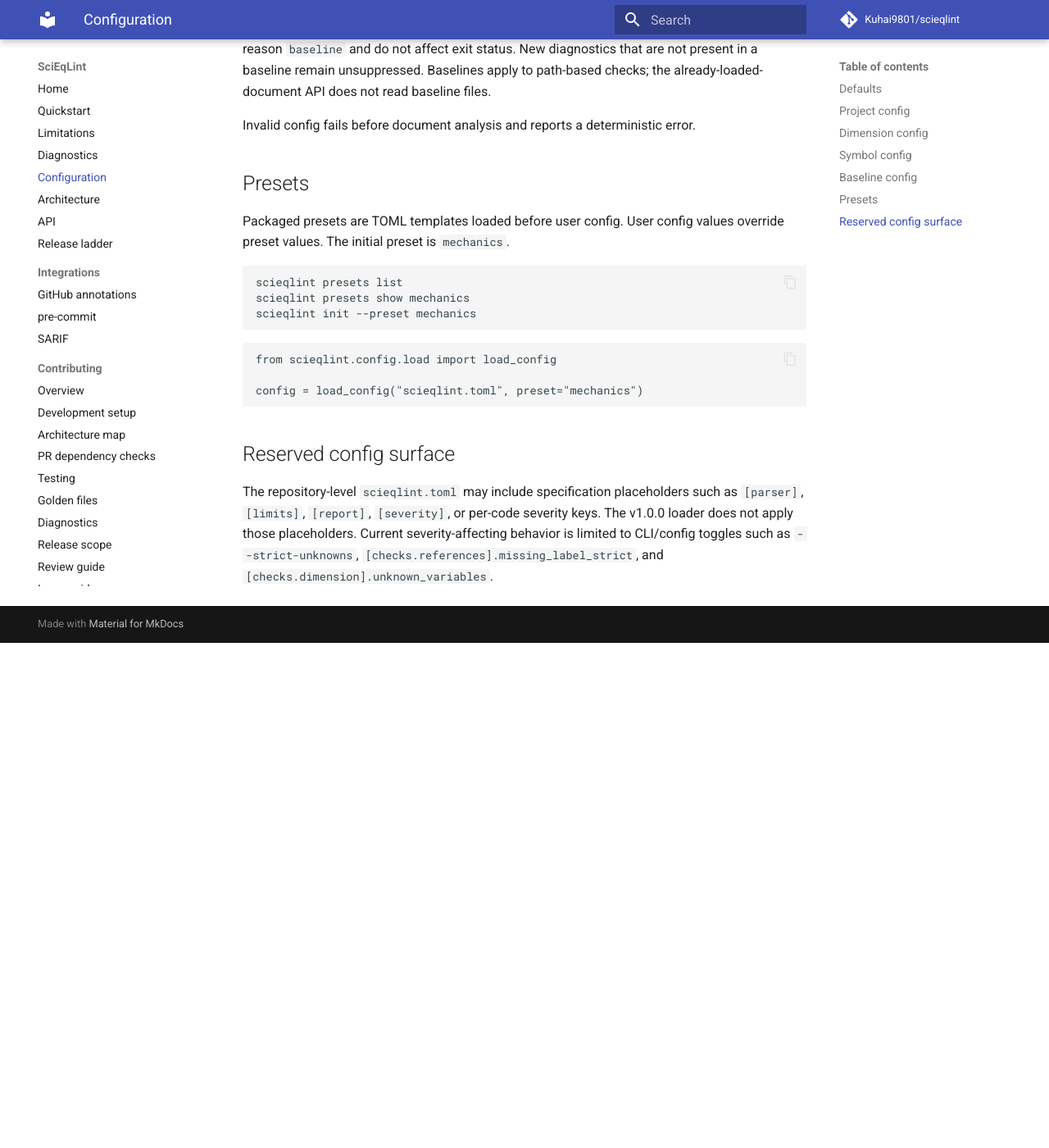
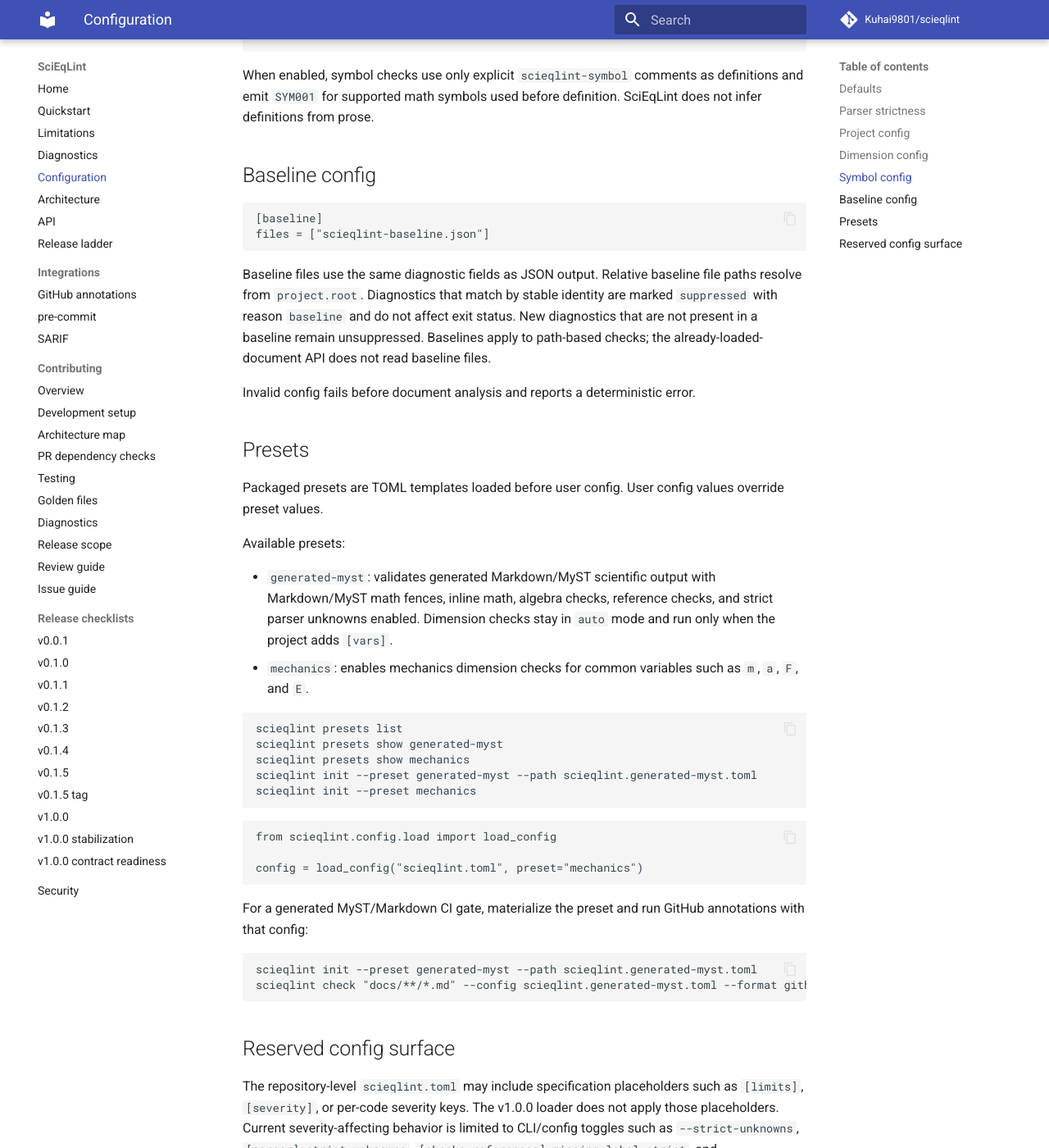
Before and after one commit to 1sgtpepper/scieqlint, an MkDocs documentation site: the page built from docs/configuration.md, in a window 1280 px wide and 1400 px high, scrolled down 3034 px. Shown: the whole window at 82% size. Built offline with MkDocs 1.6.1 and Material for MkDocs 9.7.7, drawn with Linux system fonts in a browser that asks for light colours; comment, search, counter and statistics services are not loaded; before the commit the page ends 3818 px from its top, so only the background shows below that; some of the changed text lies outside the part shown.

Commit message:
add generated MyST preset

````diff
--- a/docs/configuration.md
+++ b/docs/configuration.md
@@ -28,6 +28,9 @@
 markdown = true
 inline_math = false
 math_fences = true
+
+[parser]
+strict_unknowns = false
 
 [checks.algebra]
 enabled = true
@@ -65,6 +68,19 @@
 against both their path relative to `project.root`, when possible, and their
 resolved absolute path. Explicitly passed files are still checked even when they
 match an ignore pattern.
+
+## Parser strictness
+
+```toml
+[parser]
+strict_unknowns = true
+```
+
+`strict_unknowns` escalates unsupported parser diagnostics such as `PARSE020`,
+`PARSE021`, and `PARSE022` from informational diagnostics to errors. Use it for
+generated-document gates where unsupported or garbled formula output should fail
+CI instead of being advisory. Other `[parser]` keys are reserved placeholders
+unless documented here.
 
 ## Project config
 
@@ -153,11 +169,22 @@
 ## Presets
 
 Packaged presets are TOML templates loaded before user config. User config values
-override preset values. The initial preset is `mechanics`.
+override preset values.
+
+Available presets:
+
+- `generated-myst`: validates generated Markdown/MyST scientific output with
+  Markdown/MyST math fences, inline math, algebra checks, reference checks, and
+  strict parser unknowns enabled. Dimension checks stay in `auto` mode and run
+  only when the project adds `[vars]`.
+- `mechanics`: enables mechanics dimension checks for common variables such as
+  `m`, `a`, `F`, and `E`.
 
 ```bash
 scieqlint presets list
+scieqlint presets show generated-myst
 scieqlint presets show mechanics
+scieqlint init --preset generated-myst --path scieqlint.generated-myst.toml
 scieqlint init --preset mechanics
 ```
 
@@ -167,11 +194,19 @@
 config = load_config("scieqlint.toml", preset="mechanics")
 ```
 
+For a generated MyST/Markdown CI gate, materialize the preset and run GitHub
+annotations with that config:
+
+```bash
+scieqlint init --preset generated-myst --path scieqlint.generated-myst.toml
+scieqlint check "docs/**/*.md" --config scieqlint.generated-myst.toml --format github
+```
+
 ## Reserved config surface
 
 The repository-level `scieqlint.toml` may include specification placeholders such
-as `[parser]`, `[limits]`, `[report]`, `[severity]`, or per-code severity keys.
-The v1.0.0 loader does not apply those placeholders. Current severity-affecting
-behavior is limited to CLI/config toggles such as
-`--strict-unknowns`, `[checks.references].missing_label_strict`, and
+as `[limits]`, `[severity]`, or per-code severity keys. The v1.0.0 loader does
+not apply those placeholders. Current severity-affecting behavior is limited to
+CLI/config toggles such as `--strict-unknowns`, `[parser].strict_unknowns`,
+`[checks.references].missing_label_strict`, and
 `[checks.dimension].unknown_variables`.
--- a/scieqlint.toml
+++ b/scieqlint.toml
@@ -8,6 +8,7 @@
 math_fences = true
 
 [parser]
+strict_unknowns = false
 unknown_identifier_policy = "single_symbol"
 
 [checks.algebra]
````
Also changed, not shown: CHANGELOG.md (+3 -1 lines), PACK_MANIFEST.md (+2 -0 lines), README.md (+2 -0 lines), docs/api.md (+3 -2 lines), docs/integrations/github-annotations.md (+16 -0 lines), src/scieqlint/presets/generated-myst.toml (added, +24 -0 lines), 7 other files.
